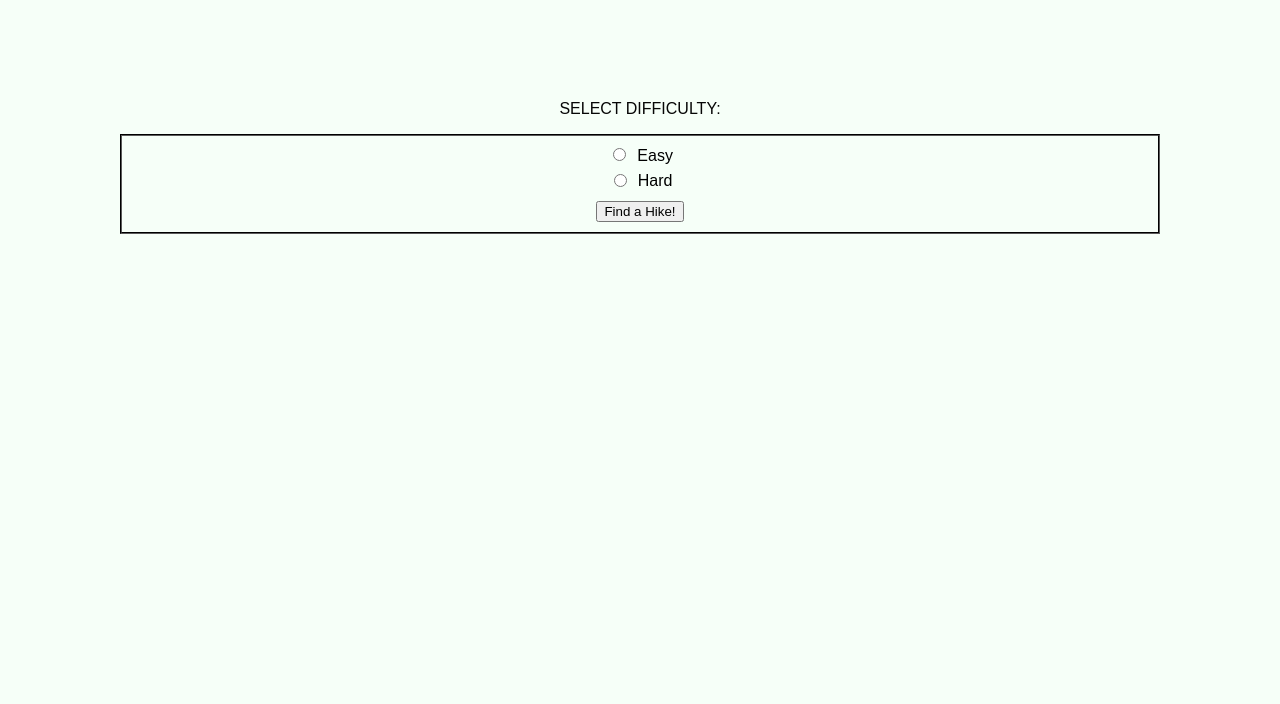
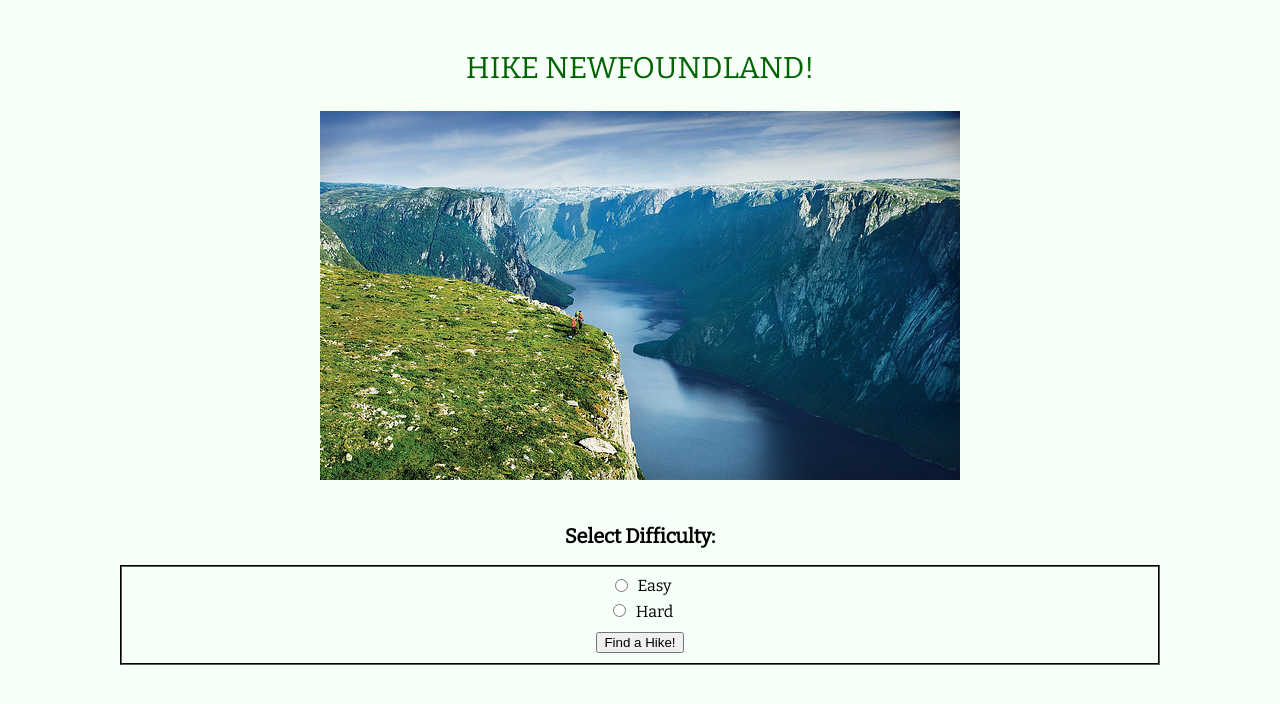
Before and after one commit to jennamand/hikingnl, a plain HTML site: page index.html in a window 1280 px wide. Drawn offline with nearby package versions, Linux system fonts and the light colour scheme.

Commit message:
Addition of fonts

```diff
--- a/index.html
+++ b/index.html
@@ -5,16 +5,24 @@
 <head>
     <title> Hiking NL! </title>
 
+    <link rel="preconnect" href="https://fonts.googleapis.com">
+    <link rel="preconnect" href="https://fonts.gstatic.com" crossorigin>
+    <link href="https://fonts.googleapis.com/css2?family=Bitter&family=Slabo+27px&display=swap" rel="stylesheet">
     <meta content="width=device-width, initial-scale=1" name="viewport" />
     <link rel="stylesheet" type="text/css" href="style.css">
 
 </head>
 
 <body>
-    <div id="header">
-        <p>SELECT DIFFICULTY:</p>
+    <div id="container"></div>
+
+            <h1>HIKE NEWFOUNDLAND!</h1>
+
+        <div id="image-main">
+            <img src="img/grosmorne.jpeg" width="640" height="369" alt="Gros Morne" />
         </div>
 
+            <h2>Select Difficulty:</h2>
             <form>
                 <fieldset>
                     <input type="radio" id="easy" name="difficulty" value="Easy"> Easy
@@ -26,6 +34,7 @@
                         </div>
                  </fieldset>
             </form>
+        </div>
 
     <div id="result">
         <p id="output"></p>
--- a/src/index.js
+++ b/src/index.js
@@ -16,9 +16,10 @@ function displayArray() {
 //Two dimensional array
 
     let hikes = [
-        ['Easy','Silver Mine Head Path', 5],
-        ['Hard','White Horse Path', 4],
-        ['Easy','Father Troy', 3]
+        ['Easy','Silver Mine Head Path', 3.8],
+        ['Hard','White Horse Path', 18.2],
+        ['Easy','Father Troy', 8.9],
+        ['Hard','Spout Path', 16.2]
     ];
         console.log(hikes)
 
@@ -27,13 +28,15 @@ function displayArray() {
 
     for(i = 0; i < hikes.length; i++) {
 
-              if(hikes[i][0] == chosen) {  //Checks row for difficulty
-                console.log("Row: "+chosen)
+        if(hikes[i][0] == chosen) {  //Checks row for difficulty
+            console.log("Row: "+chosen)
 
                     results.push(hikes[i][1]); //Shows corrisponding hike with chosen difficulty
 
-                                document.getElementById("output").innerHTML //Shows users their result
-                                = "Trail: "+results.join(", ");
+                        document.getElementById("output").innerHTML //Shows users their result
+                        = "Trail: "+results.join(" <br> ");
+
+
 
               }
             }
--- a/style.css
+++ b/style.css
@@ -1,8 +1,9 @@
-fieldset{
+fieldset {
     margin: auto;
     border-width: 2px;
     border-color: #060606;
     width: 80%;
+    font-family: 'Bitter', serif;
 }
 
 input {
@@ -11,20 +12,34 @@ input {
 
 body {
     text-align: center;
-    font-family: 'Pathway Gothic One', sans-serif;
     background-color: #F6FFF8;
+    font-family: 'Bitter', serif;
 }
 
-#header {
-    color:#060606;
-    margin-top: 100px;
+h1 {
+    font-size: 30px;
+    font-weight: 100;
+    color: darkgreen;
 }
 
-#result {
-    font-family: 'Pathway Gothic One', sans-serif;
+#output {
+    font-size: 18px;
+}
+
+h2 {
+    margin-top: 40px;
+    font-size: 20px;
 }
 
 #button {
     margin-top: 8px;
+}
 
+#container {
+    margin: auto;
+    margin-top: 50px;
 }
+
+img {
+    margin-top: 5px;
+}
```
Also changed, not shown: 2 other files. Lines whose indentation alone changed are shown as unchanged.
